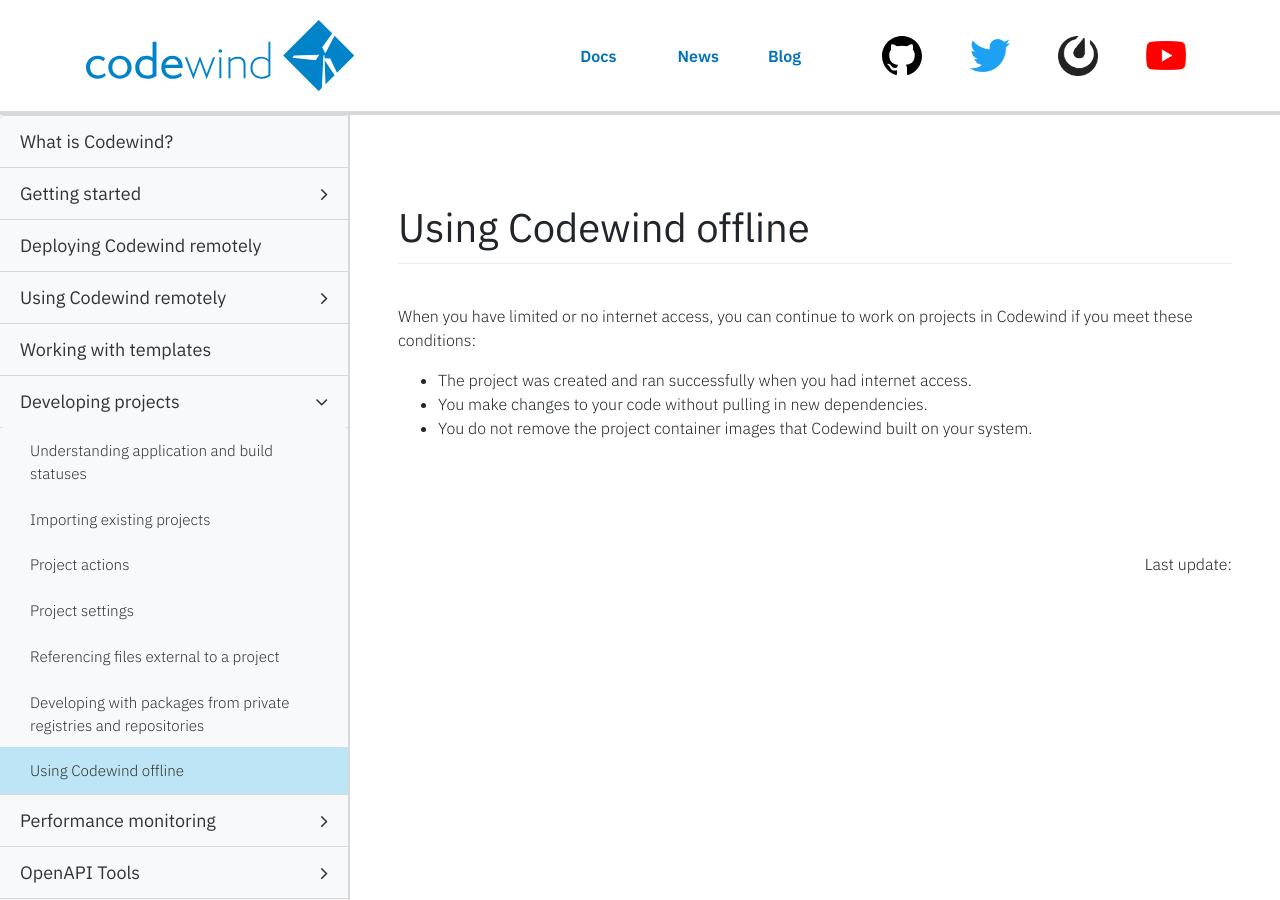
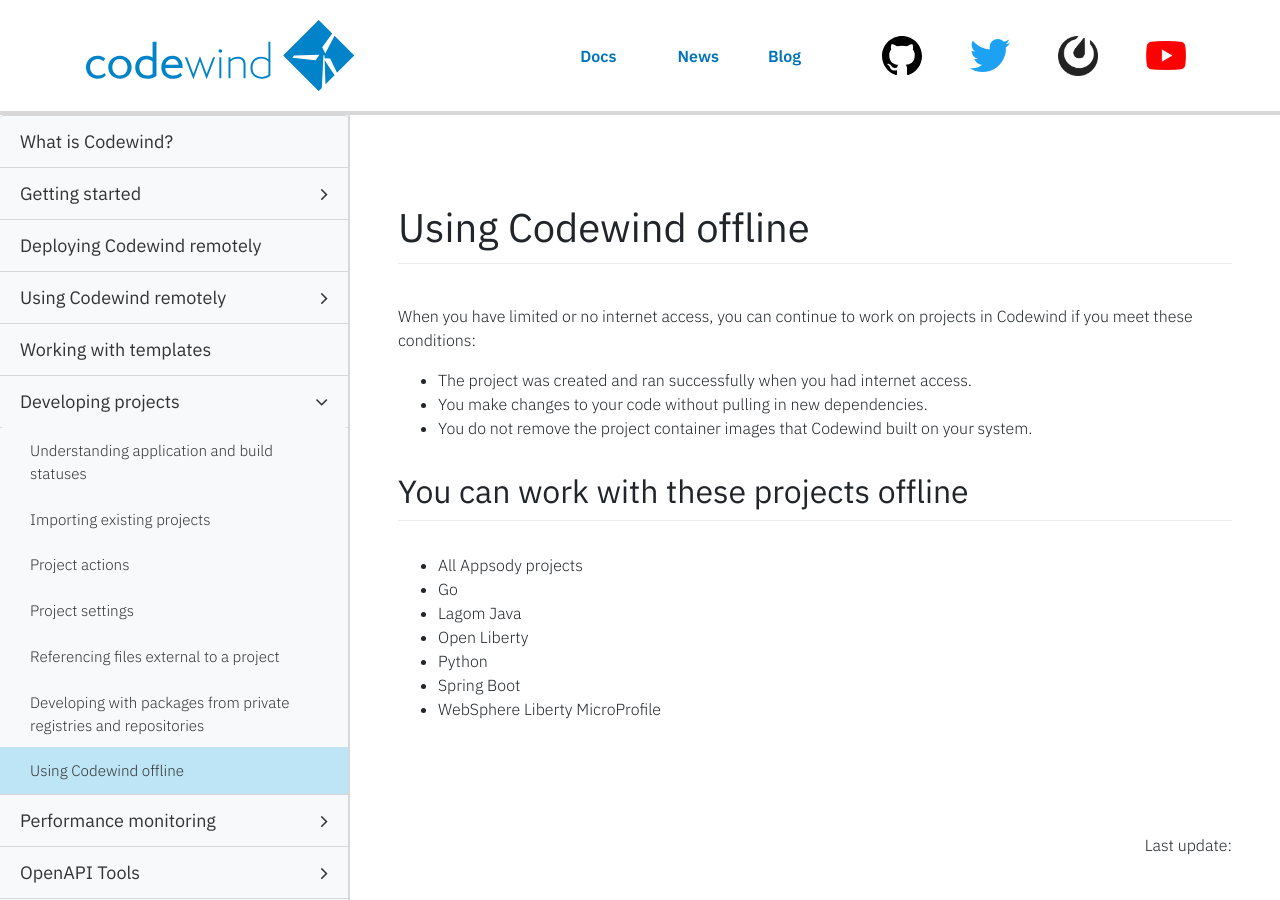
Before and after one commit to eclipse-archived/codewind-docs, a Jekyll site: the page built from docs/_documentations/offline-codewind.md, in a window 1280 px wide and 900 px high. Built offline with Jekyll 4.4.1, drawn with Linux system fonts in a browser that asks for light colours; nearby versions of some CDN libraries; comment, search, counter and statistics services are not loaded.

Commit message:
Revert "update for 0.12.0 (#521)"
This reverts commit 2366f68cf19306973756d90fd184ac2cd08a0745.

```diff
--- a/docs/_documentations/offline-codewind.md
+++ b/docs/_documentations/offline-codewind.md
@@ -13,3 +13,12 @@ When you have limited or no internet access, you can continue to work on project
 - The project was created and ran successfully when you had internet access.
 - You make changes to your code without pulling in new dependencies.
 - You do not remove the project container images that Codewind built on your system.
+
+## You can work with these projects offline
+- All Appsody projects
+- Go
+- Lagom Java
+- Open Liberty
+- Python
+- Spring Boot
+- WebSphere Liberty MicroProfile
```
